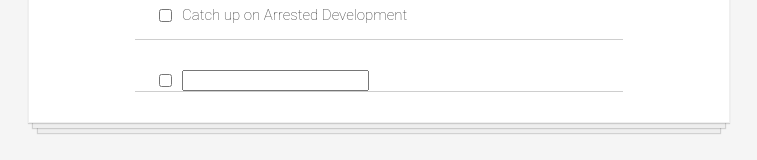
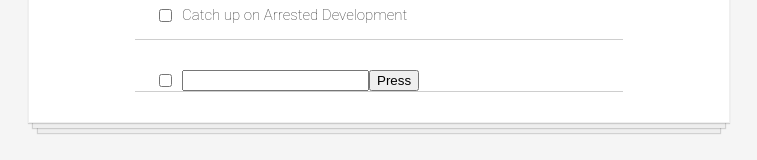
Before and after one commit to codacy20/todo-react, a React (Create React App) app: page / in a window 1280 px wide. Shown: the part 386-546 px from the top of the page, without its empty margins (261-1018 px from the left). Built offline with nearby package versions, Linux system fonts and the light colour scheme.

Commit message:
new item

```diff
--- a/src/App.js
+++ b/src/App.js
@@ -14,6 +14,10 @@ export default class App extends Component {
     this.handleChange = this.handleChange.bind(this);
   }
 
+  handleCLick = () => {
+
+  }
+
   handleChange(id) {
     console.log("yay" + id);
     this.setState(prevState => {
@@ -27,15 +31,15 @@ export default class App extends Component {
     });
   }
 
-  handleChangeText = (event, key2) => {
-    console.log("here:" + event.currentTarget.value);
-    console.log("here:" + key2);
+  handleChangeText = (value, id) => {
+    console.log("here:" + value);
+    console.log(`here ${id}`);
     this.setState({
       todos: [
         ...this.state.todos,
         {
-          id: key2,
-          text: event.currentTarget.value,
+          id,
+          text: value,
           completed: false
         }
       ]
@@ -51,14 +55,14 @@ export default class App extends Component {
     ));
 
     return (
-      <div className="todo-list">
+      <template className="todo-list">
         {todoItems}
         <TodoItemEmpty
           handleChange={this.handleChangeText}
-          key={todoItems.length + 1}
-          key2={todoItems.length + 1}
+          // key={todoItems.length + 1}
+          itemId={todoItems.length + 1}
         />
-      </div>
+      </template>
     );
   }
 }
--- a/src/todoItemEmpty.js
+++ b/src/todoItemEmpty.js
@@ -1,6 +1,18 @@
 import React, { Component } from "react";
 
 export default class TodoItemEmpty extends Component {
+  constructor(props) {
+    super(props);
+    this.state = {
+      inputValue: ""
+    };
+  }
+
+  handleClick = () => {
+    this.props.handleChange(this.state.inputValue, this.props.itemId)
+
+    this.setState({ inputValue: "" })
+  }
   render() {
     const completedStyle = {
       fontStyle: "italic",
@@ -17,11 +29,21 @@ export default class TodoItemEmpty extends Component {
         />
         <input
           id="click"
-          onChange={event => this.props.handleChange(event, this.props.key2)}
+          type="text"
+          value={this.state.inputValue}
+          onChange={event =>
+            this.setState({ inputValue: event.currentTarget.value })
+          }
           style={completedStyle}
+        />
+        <button
+          onClick={() =>
+            this.handleClick()
+          }
         >
-          {/* {this.props.text} */}
-        </input>
+          Press
+        </button>
+        {/* {this.props.text} */}
       </div>
     );
   }
```
